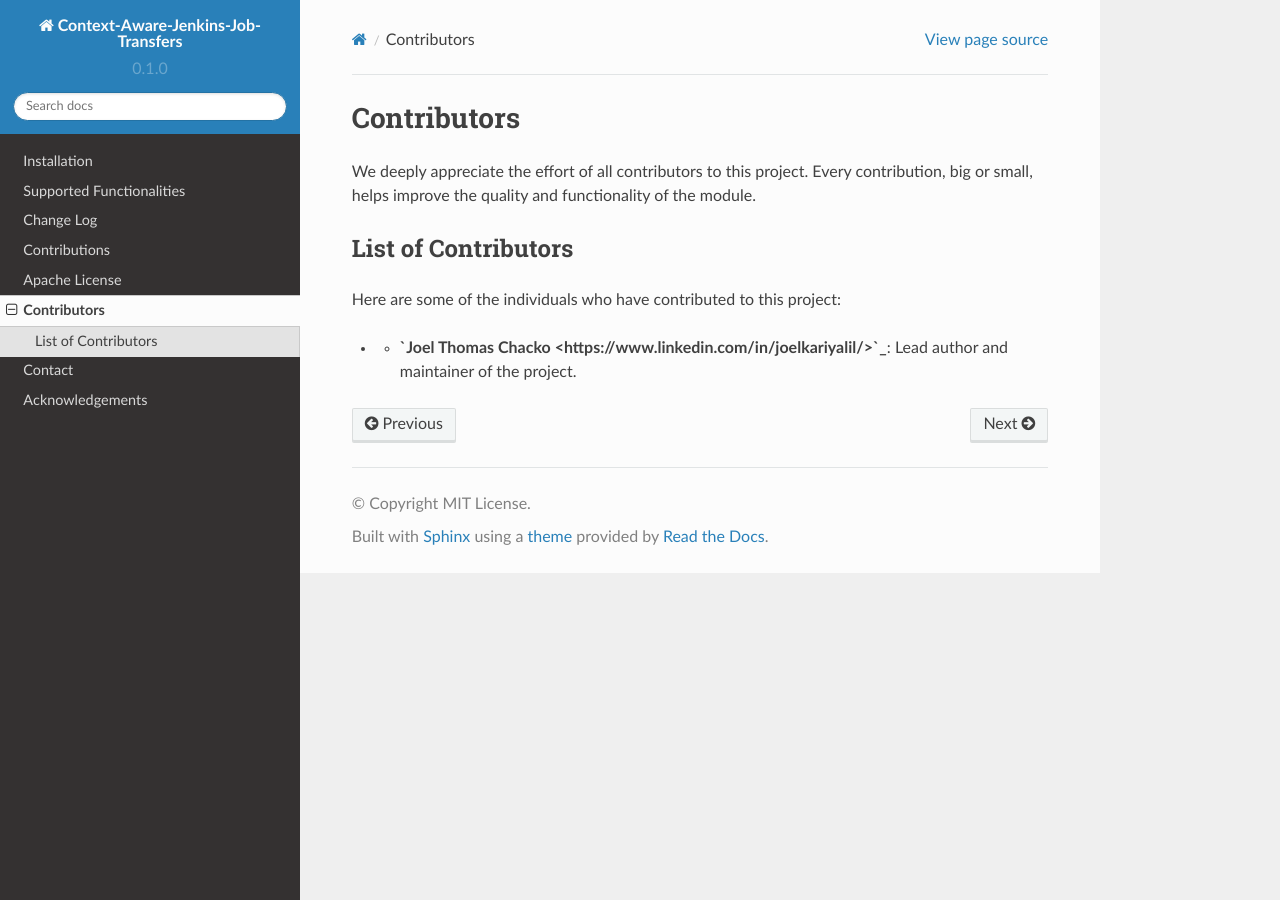
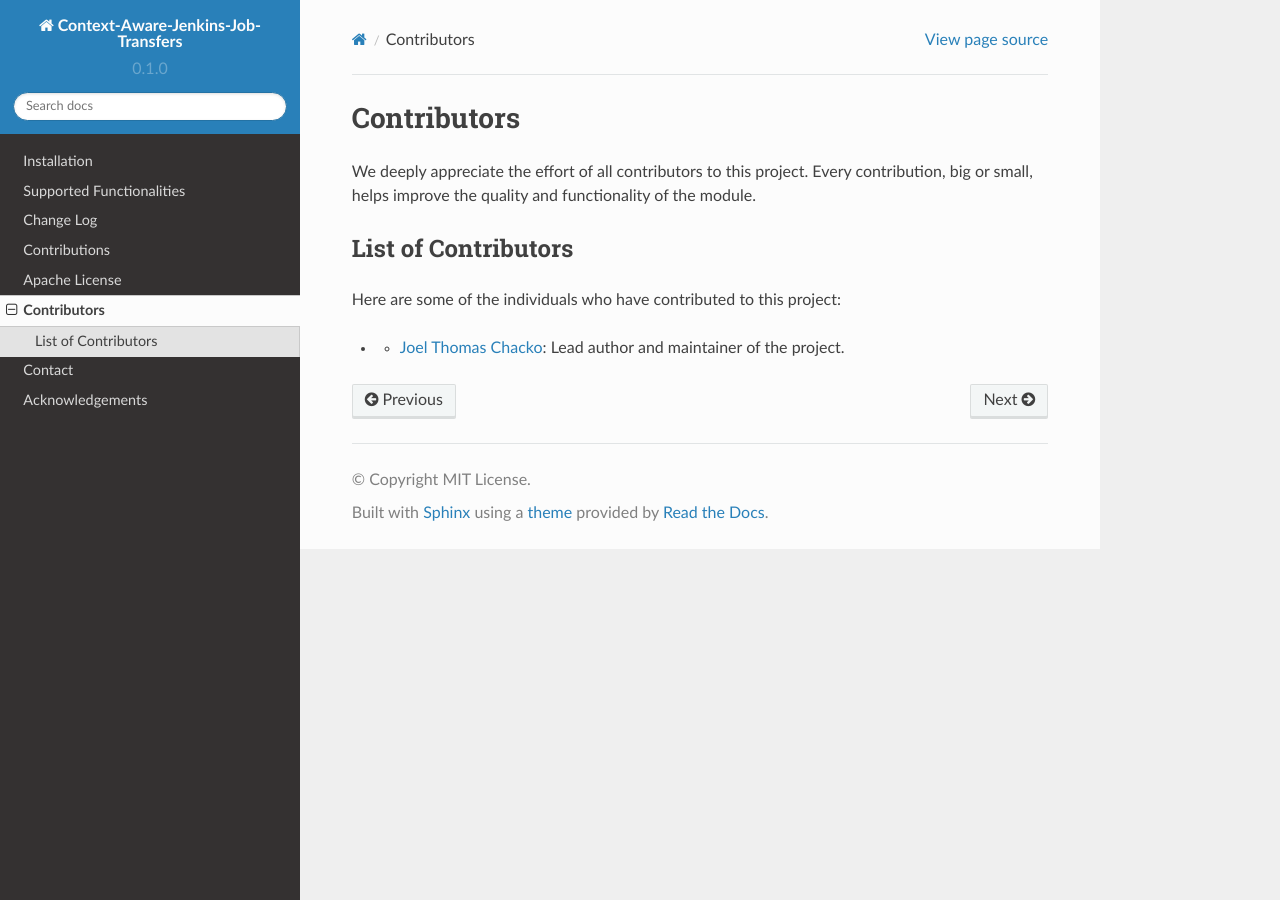
Before and after one commit to joelkariyalil/Context-Aware-Jenkins-Transfers-Documentation, a Sphinx documentation site: the page built from docs/source/contributors.rst, in a window 1280 px wide. Built offline with Sphinx 7.4.7 and the Read the Docs theme 2.0.0, drawn with Linux system fonts in a browser that asks for light colours; pages that are not in the unit, such as notebooks, are missing from menus.

Commit message:
ADD: Adding Contributors.rst file as well

```diff
--- a/docs/source/contributors.rst
+++ b/docs/source/contributors.rst
@@ -8,4 +8,4 @@ List of Contributors
 
 Here are some of the individuals who have contributed to this project:
 
-- - **`Joel Thomas Chacko <https://www.linkedin.com/in/joelkariyalil/>`_**: Lead author and maintainer of the project.
+- - `Joel Thomas Chacko <https://www.linkedin.com/in/joelkariyalil/>`_: Lead author and maintainer of the project.
```
